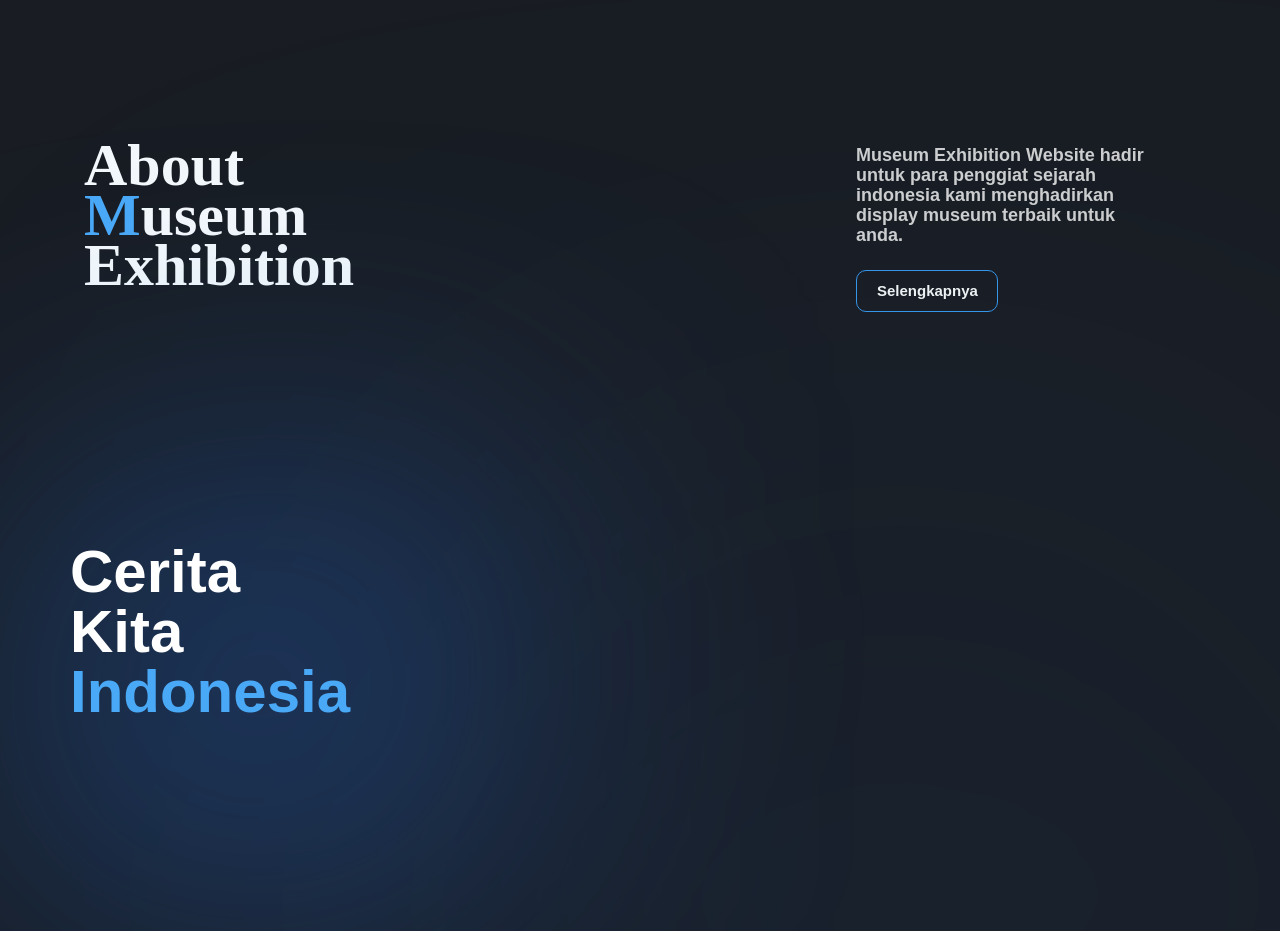
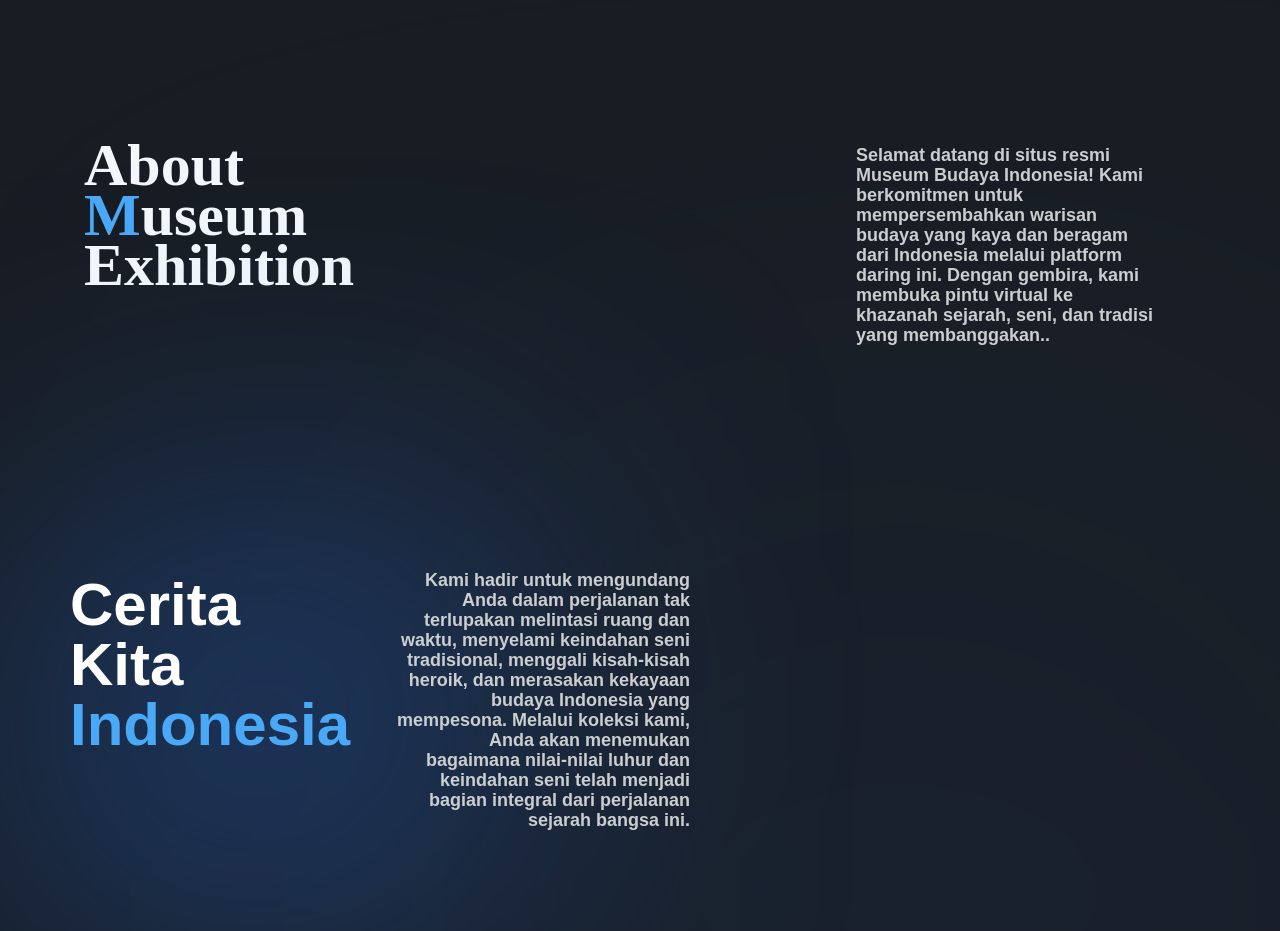
Before and after one commit to georgemiraclee/techome-museum, a React (Create React App) app: page /about in a window 1280 px wide. Shown: the top 931 px of the page. Built offline with nearby package versions, Linux system fonts and the light colour scheme; a web font is replaced by a local one.

Commit message:
add some article about

```diff
--- a/src/pages/About.jsx
+++ b/src/pages/About.jsx
@@ -3,7 +3,6 @@ import Patung from "../images/grouping2.png";
 import AOS from "aos";
 import "aos/dist/aos.css";
 import Footer from "../components/Footer";
-import Teams from "../components/Team";
 
 function About() {
   useEffect(() => {
@@ -33,8 +32,7 @@ function About() {
           </div>
 
           <div className="about-desc" data-aos="fade-up">
-            <p>Museum Exhibition Website hadir untuk para penggiat sejarah indonesia kami menghadirkan display museum terbaik untuk anda.</p>
-            <div className="button-readmore">Selengkapnya</div>
+            <p>Selamat datang di situs resmi Museum Budaya Indonesia! Kami berkomitmen untuk mempersembahkan warisan budaya yang kaya dan beragam dari Indonesia melalui platform daring ini. Dengan gembira, kami membuka pintu virtual ke khazanah sejarah, seni, dan tradisi yang membanggakan..</p>
           </div>
         </div>
       </div>
@@ -46,16 +44,19 @@ function About() {
         </div>
         <div className="container-flex" data-aos="fade-right">
           <div className="title-container">
-            {" "}
             <h1>
               Cerita Kita <span style={{ color: "#4aa9f7" }}>Indonesia</span>
             </h1>
+          </div>
+          <div className="about-desc" data-aos="fade-up" style={{ textAlign: 'right' }}>
+            <p>
+              Kami hadir untuk mengundang Anda dalam perjalanan tak terlupakan melintasi ruang dan waktu, menyelami keindahan seni tradisional, menggali kisah-kisah heroik, dan merasakan kekayaan budaya Indonesia yang mempesona. Melalui koleksi kami, Anda akan menemukan bagaimana nilai-nilai luhur dan keindahan seni telah menjadi bagian integral dari perjalanan sejarah bangsa ini.
+            </p>
           </div>
         </div>
       </div>
       <hr className="hr" />
 
-      <Teams />
       <Footer />
     </div>
   );
```
